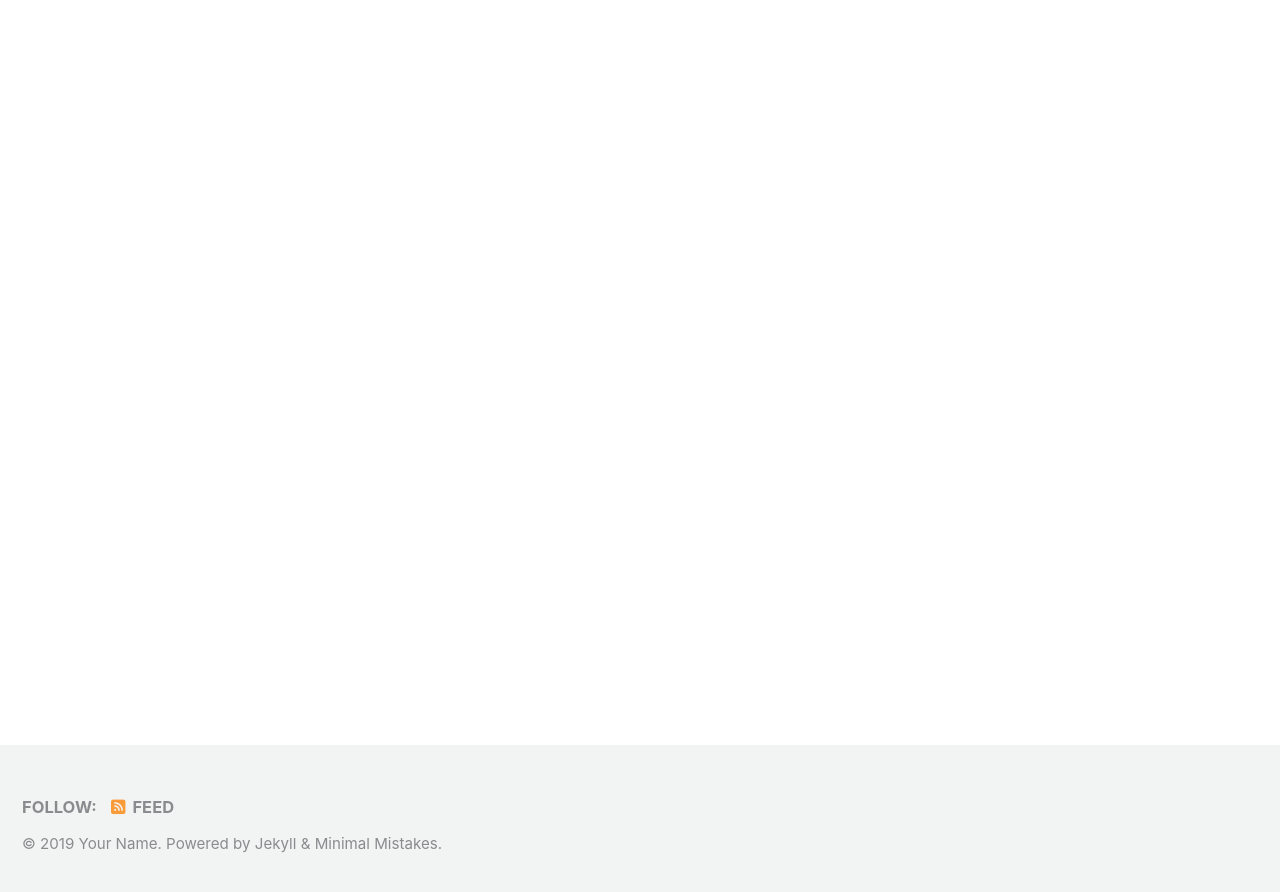
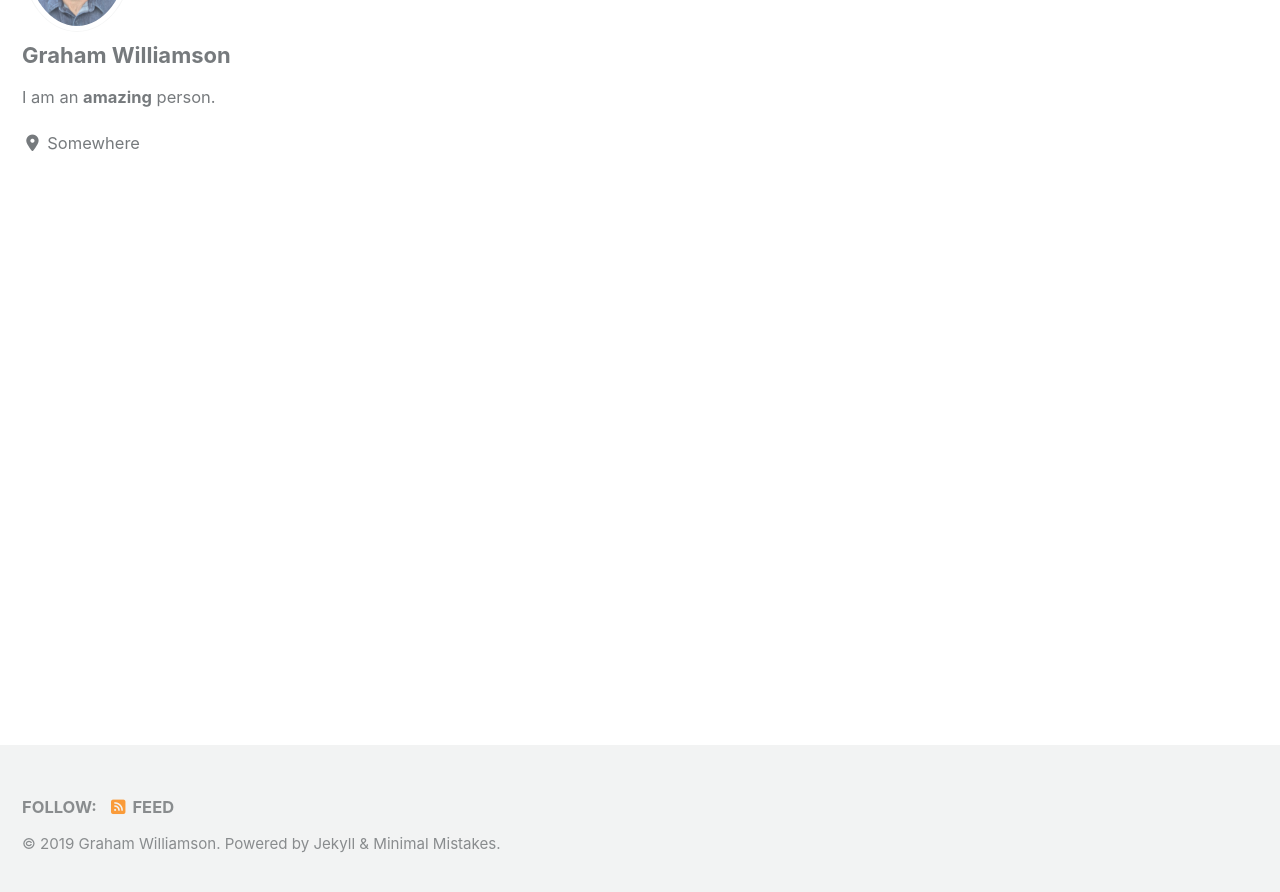
Before and after one commit to graham-williamson/graham-williamson.github.io, a Jekyll site: the page built from index.html, in a window 1280 px wide and 900 px high, scrolled down 222 px. Shown: the top 892 px of the window. Built offline with Jekyll 4.4.1, drawn with Linux system fonts in a browser that asks for light colours; cached includes are drawn as plain includes; nearby versions of some CDN libraries; the list of posts is cut into pages by our own code; some of the changed text lies outside the part shown.

Commit message:
Update _config.yml

```diff
--- a/_config.yml
+++ b/_config.yml
@@ -16,11 +16,11 @@
 
 # Site Settings
 locale                   : "en-US"
-title                    : "Site Title"
+title                    : "Portfolio"
 title_separator          : "-"
 subtitle                 : # site tagline that appears below site title in masthead
-name                     : "Your Name"
-description              : "An amazing website."
+name                     : "Graham Williamson"
+description              : "Work Portfolio"
 url                      : # the base hostname & protocol for your site e.g. "https://mmistakes.github.io"
 baseurl                  : # the subpath of your site, e.g. "/blog"
 repository               : # GitHub username/repo-name e.g. "mmistakes/minimal-mistakes"
@@ -107,8 +107,8 @@
 
 # Site Author
 author:
-  name             : "Your Name"
-  avatar           : # path of avatar image, e.g. "/assets/images/bio-photo.jpg"
+  name             : "Graham Williamson"
+  avatar           : "/images/headshot.jpg"
   bio              : "I am an **amazing** person."
   location         : "Somewhere"
   email            :
```
